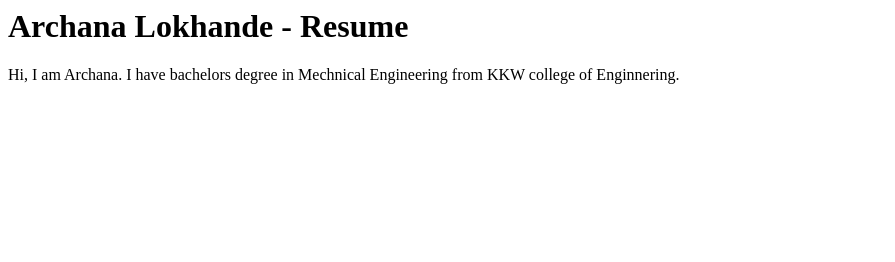
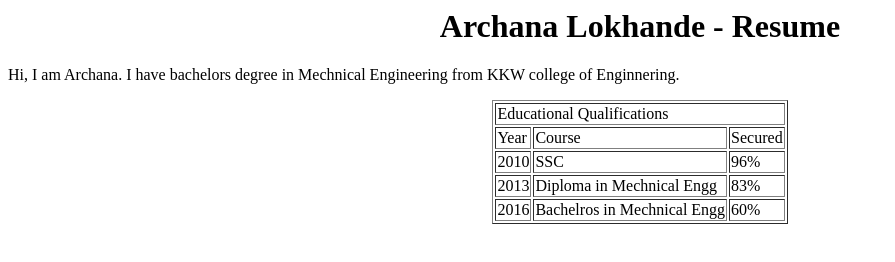
Before and after one commit to archana-nashik/archana-nashik.github.io, a plain HTML site: page index.html in a window 1280 px wide. Shown: the whole page, without its empty margins (0-895 px from the left). Drawn offline with Linux system fonts and the light colour scheme.

Commit message:
Update index.html
Tags
Table, tr, td

Educational details

```diff
--- a/index.html
+++ b/index.html
@@ -3,7 +3,38 @@
     <title>Archana Lokhande Portfolio</title>
   </head>
   <body>
-    <h1>Archana Lokhande - Resume</h1>
+    <h1 align="center">Archana Lokhande - Resume</h1>
     <p>Hi, I am Archana. I have bachelors degree in Mechnical Engineering from KKW college of Enginnering.</p>
+
+    <table align="center" border="1">
+      <tr>
+        <td colspan="3">Educational Qualifications</td>
+      </tr>
+
+      <tr>
+        <td>Year</td>
+        <td>Course</td>
+        <td>Secured</td>
+      </tr>
+
+      <tr>
+      	<td>2010</td>
+        <td>SSC</td>
+        <td>96%</td>
+      </tr>
+
+       <tr>
+      	<td>2013</td>
+        <td>Diploma in Mechnical Engg</td>
+        <td>83%</td>
+      </tr>
+
+       <tr>
+      	<td>2016</td>
+        <td>Bachelros in Mechnical Engg</td>
+        <td>60%</td>
+      </tr>
+
+    </table>
   </body>
 </html>
```
